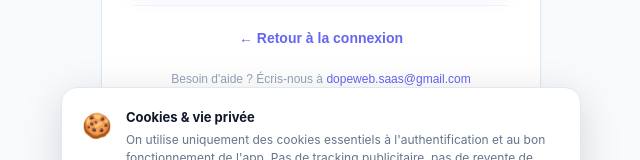
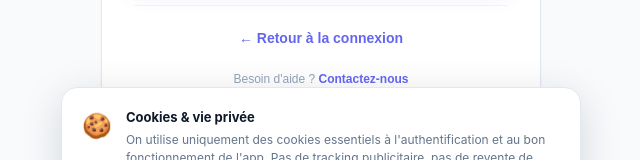
Before and after one commit to Christ-Gotti/cashoptimize, a Next.js app: page /forgot-password in a window 1280 px wide. Shown: the part 524-684 px from the top of the page, without its empty margins (319-959 px from the left). Built offline with nearby package versions, Linux system fonts and the light colour scheme; no server answers.

Commit message:
fix: forgot password proprement avec lien Contactez-nous

```diff
--- a/app/forgot-password/page.tsx
+++ b/app/forgot-password/page.tsx
@@ -10,13 +10,8 @@ export default function ForgotPasswordPage() {
   const [loading, setLoading] = useState(false);
   const [notice, setNotice] = useState<{ tone: "info" | "success" | "warning"; text: string } | null>(null);
 
-  /**
-   * Traduit les messages Supabase en français, sans jamais révéler
-   * si l'email existe ou non (best practice sécurité).
-   */
   function friendlyMessage(err: string): { tone: "warning" | "info"; text: string } {
     const msg = err.toLowerCase();
-
     if (msg.includes("email rate limit") || msg.includes("rate limit")) {
       return {
         tone: "info",
@@ -41,45 +36,26 @@ export default function ForgotPasswordPage() {
   async function onSubmit(e: React.FormEvent) {
     e.preventDefault();
     if (!email) return;
-
     setLoading(true);
     setNotice(null);
-
     const { error } = await supabase.auth.resetPasswordForEmail(email, {
       redirectTo: `${window.location.origin}/reset-password`,
     });
-
     setLoading(false);
-
     if (error) {
       setNotice(friendlyMessage(error.message));
       return;
     }
-
-    // Toujours afficher un message de succès générique (sécurité)
     setNotice({
       tone: "success",
       text: "Si un compte est associé à cette adresse, un lien de réinitialisation vient d'être envoyé. Vérifie ta boîte mail (et tes spams).",
     });
   }
 
-  // Palette douce : jamais de rouge pour ce genre d'écran
   const toneStyles = {
-    info: {
-      background: "#eff6ff",
-      borderColor: "#bfdbfe",
-      color: "#1e3a8a",
-    },
-    success: {
-      background: "#ecfdf5",
-      borderColor: "#a7f3d0",
-      color: "#065f46",
-    },
-    warning: {
-      background: "#fffbeb",
-      borderColor: "#fde68a",
-      color: "#78350f",
-    },
+    info: { background: "#eff6ff", borderColor: "#bfdbfe", color: "#1e3a8a" },
+    success: { background: "#ecfdf5", borderColor: "#a7f3d0", color: "#065f46" },
+    warning: { background: "#fffbeb", borderColor: "#fde68a", color: "#78350f" },
   };
 
   return (
@@ -233,11 +209,8 @@ export default function ForgotPasswordPage() {
           </Link>
         </div>
 
-        <p style={{ textAlign: "center", color: "#94a3b8", fontSize: "12px", marginTop: "20px", marginBottom: 0 }}>
-          Besoin d'aide ? Écris-nous à{" "}
-          <a href="mailto:dopeweb.saas@gmail.com" style={{ color: "#6366f1", textDecoration: "none" }}>
-            dopeweb.saas@gmail.com
-          </a>
+        <p style={{ textAlign: "center", color: "#94a3b8", fontSize: 12, marginTop: "20px", marginBottom: 0 }}>
+          Besoin d'aide ? <a href="mailto:dopeweb.saas@gmail.com?subject=Aide%20CashOptimize" style={{ color: "#6366f1", textDecoration: "none", fontWeight: 600 }}>Contactez-nous</a>
         </p>
       </div>
     </div>
```
